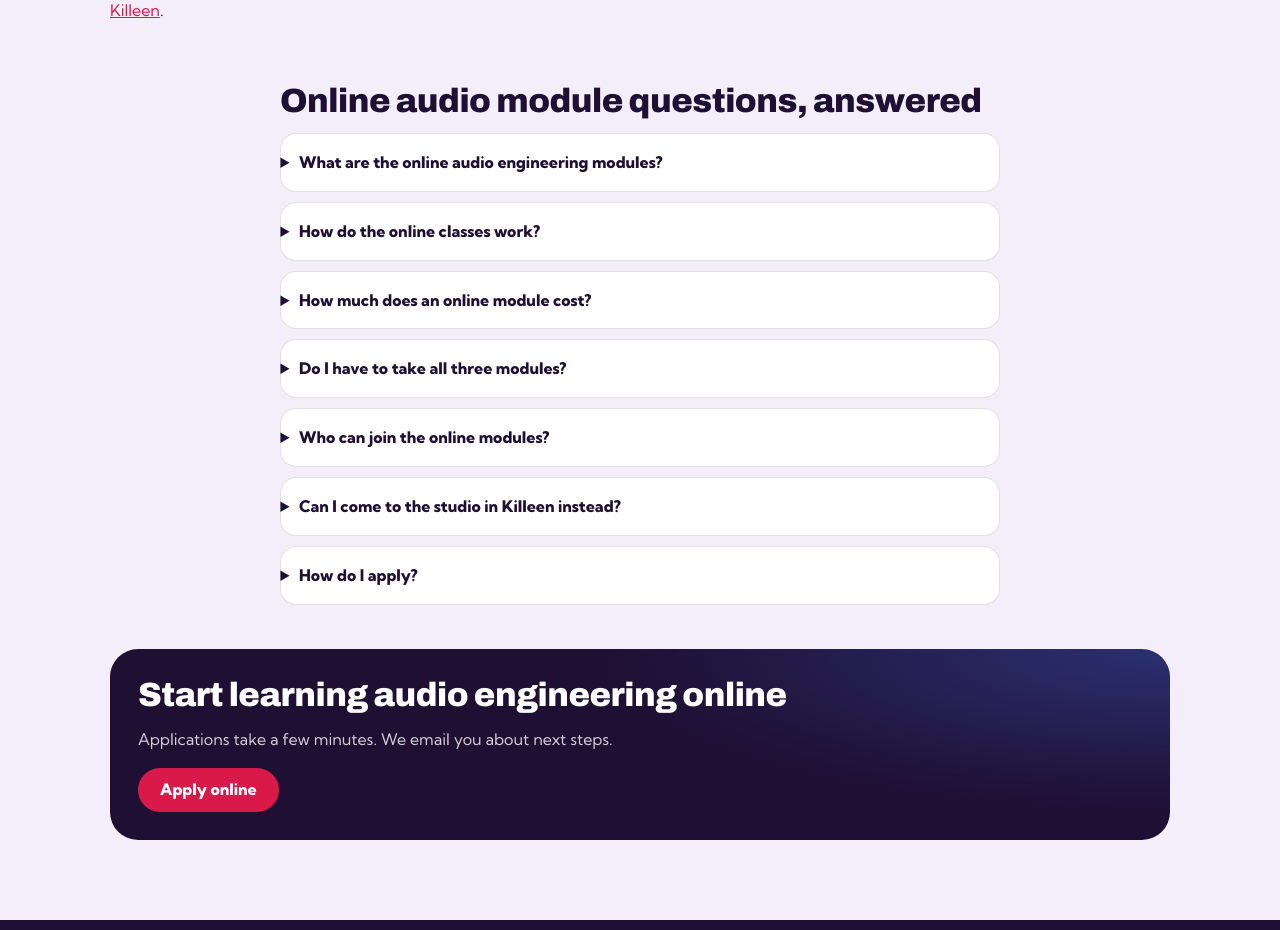
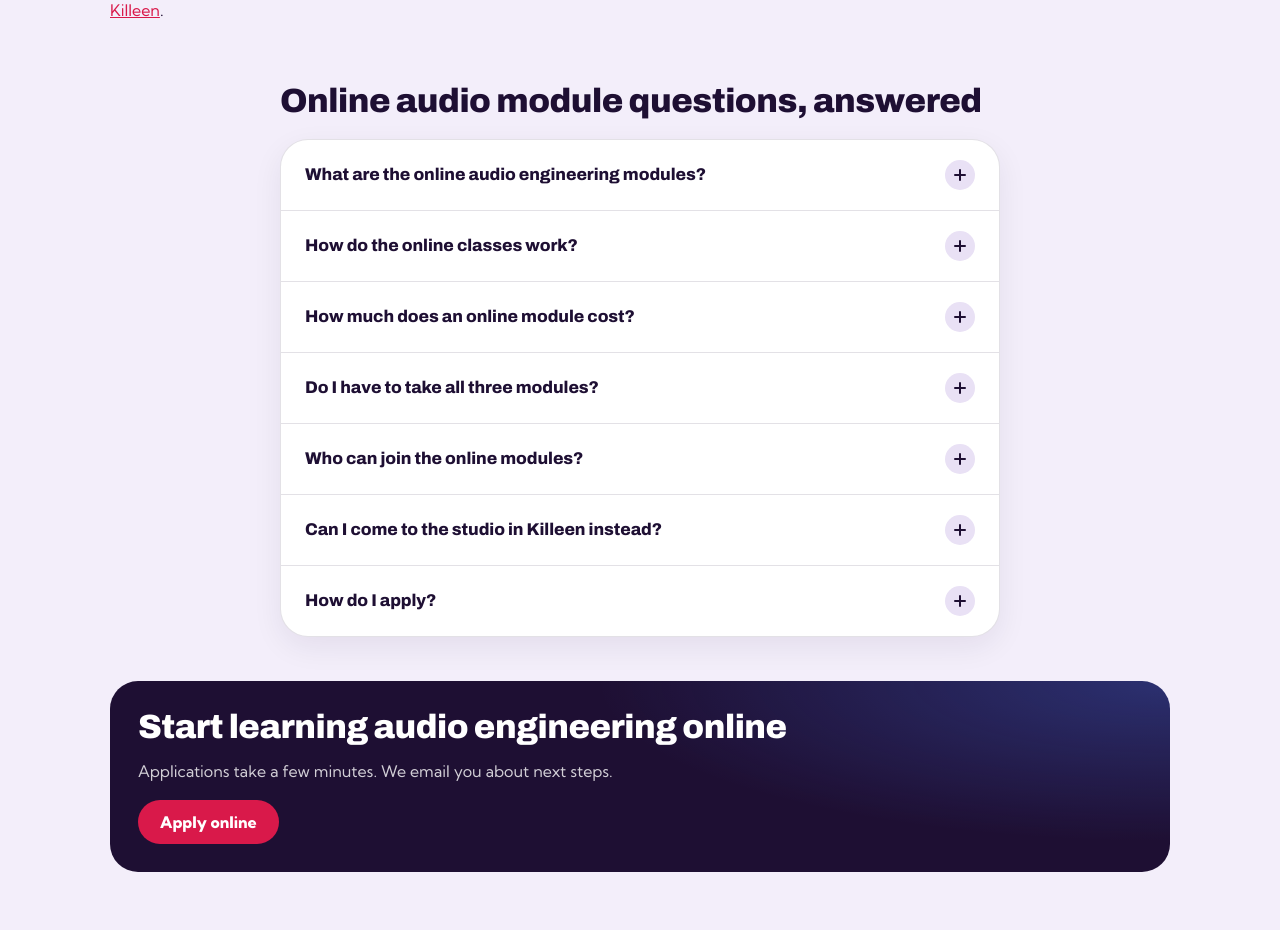
Before and after one commit to antoniodreambig-star/dreambigacademy, a Next.js app: page /online in a window 1280 px wide. Shown: the part 1860-2790 px from the top of the page. Built offline with nearby package versions, Linux system fonts and the light colour scheme; no server answers.

Commit message:
Add files via upload

```diff
--- a/src/app/globals.css
+++ b/src/app/globals.css
@@ -334,9 +334,23 @@ main.main--flush { padding-top: 0; }
 .checklist { list-style: none; margin: 0 0 1em; padding: 0; display: grid; gap: 8px; }
 .checklist li { padding-left: 28px; position: relative; }
 .checklist li::before { content: ""; position: absolute; left: 0; top: .5em; width: 14px; height: 8px; border-left: 3px solid var(--green); border-bottom: 3px solid var(--green); transform: rotate(-45deg) translateY(-50%); }
-.faq { display: grid; gap: 10px; }
-.faq__item { background: var(--paper); border: 1px solid var(--line); border-radius: var(--r); padding: 0 18px; }
-.faq__item summary { cursor: pointer; font-weight: 800; padding: 16px 0; list-style-position: outside; }
-.faq__item p { margin: 0 0 16px; color: var(--muted); }
+.faq { background: var(--paper); border: 1px solid var(--line); border-radius: var(--r-lg); box-shadow: 0 10px 30px rgba(30, 15, 51, 0.07); overflow: hidden; margin-top: 20px; }
+.faq__item { border-top: 1px solid var(--line); }
+.faq__item:first-child { border-top: 0; }
+.faq__item summary { display: flex; align-items: center; justify-content: space-between; gap: 18px; cursor: pointer; list-style: none; padding: 20px 24px; font-family: var(--display); font-stretch: 105%; font-weight: 750; font-size: 17px; line-height: 1.3; letter-spacing: -0.005em; transition: background 0.2s var(--ease), color 0.2s var(--ease); }
+.faq__item summary::-webkit-details-marker { display: none; }
+.faq__item summary:hover { background: var(--lav); }
+.faq__item summary:focus-visible { outline-offset: -3px; border-radius: 0; }
+.faq__icon { flex: none; position: relative; width: 30px; height: 30px; border-radius: 50%; background: var(--lav-2); transition: background 0.2s var(--ease), transform 0.25s var(--ease); }
+.faq__icon::before, .faq__icon::after { content: ""; position: absolute; left: 50%; top: 50%; width: 12px; height: 2px; margin: -1px 0 0 -6px; background: var(--plum); border-radius: 2px; transition: transform 0.25s var(--ease), background 0.2s var(--ease); }
+.faq__icon::after { transform: rotate(90deg); }
+.faq__item[open] summary { color: var(--coral-dark); background: var(--lav); }
+.faq__item[open] .faq__icon { background: var(--coral); }
+.faq__item[open] .faq__icon::before, .faq__item[open] .faq__icon::after { background: #fff; }
+.faq__item[open] .faq__icon::after { transform: rotate(0deg); }
+.faq__body { padding: 4px 24px 24px; background: var(--lav); }
+.faq__body p { margin: 0; max-width: 62ch; color: var(--ink); opacity: 0.82; font-size: 16px; line-height: 1.65; }
+@media (max-width: 600px) { .faq__item summary { padding: 16px 18px; font-size: 16px; } .faq__body { padding: 2px 18px 20px; } }
+@media (prefers-reduced-motion: reduce) { .faq__item summary, .faq__icon, .faq__icon::before, .faq__icon::after { transition: none; } }
 .crumbs { font-size: 14px; color: rgba(255,255,255,.75); margin: 0 0 14px; }
 .crumbs a { color: #ff8fab; }
--- a/src/components/FaqList.tsx
+++ b/src/components/FaqList.tsx
@@ -6,8 +6,13 @@ export default function FaqList({ items }: { items: Faq[] }) {
     <div className="faq">
       {items.map((f) => (
         <details key={f.q} className="faq__item">
-          <summary>{f.q}</summary>
-          <p>{f.a}</p>
+          <summary>
+            <span>{f.q}</span>
+            <span className="faq__icon" aria-hidden="true" />
+          </summary>
+          <div className="faq__body">
+            <p>{f.a}</p>
+          </div>
         </details>
       ))}
     </div>
```
